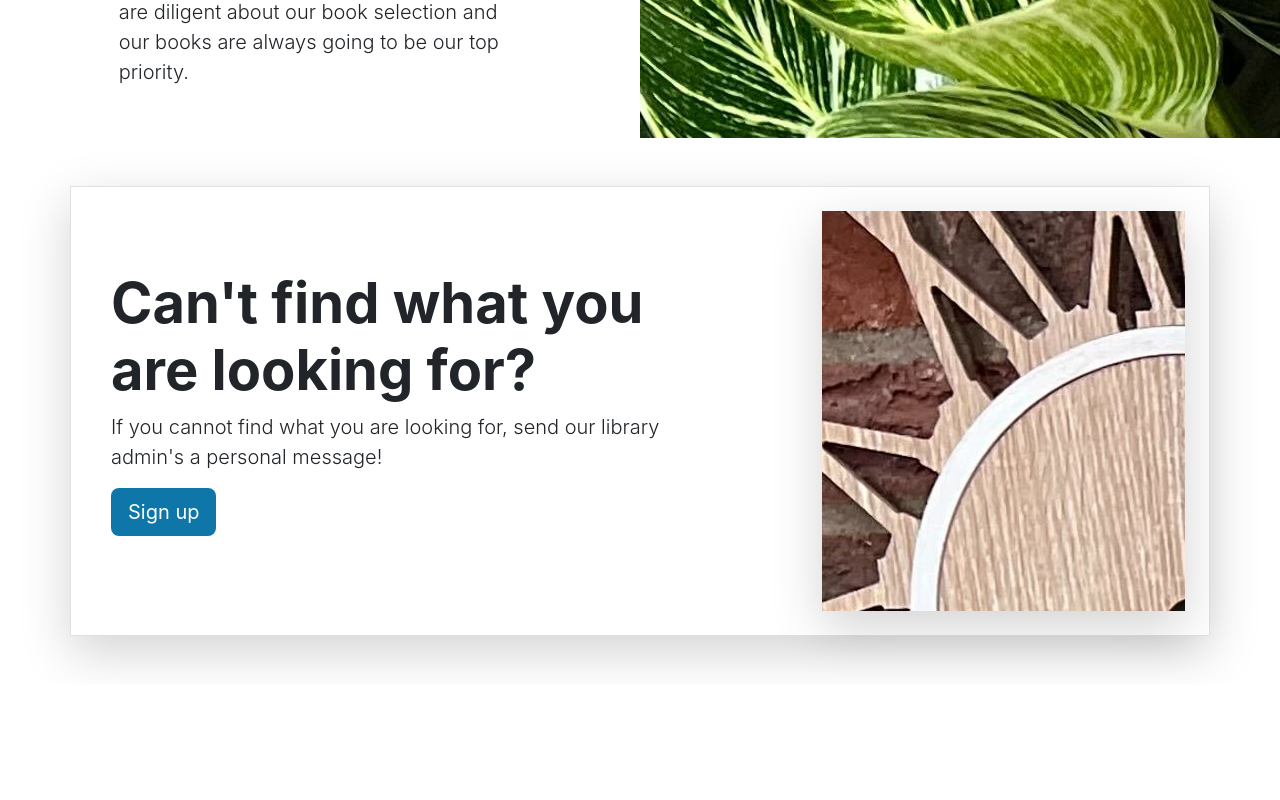
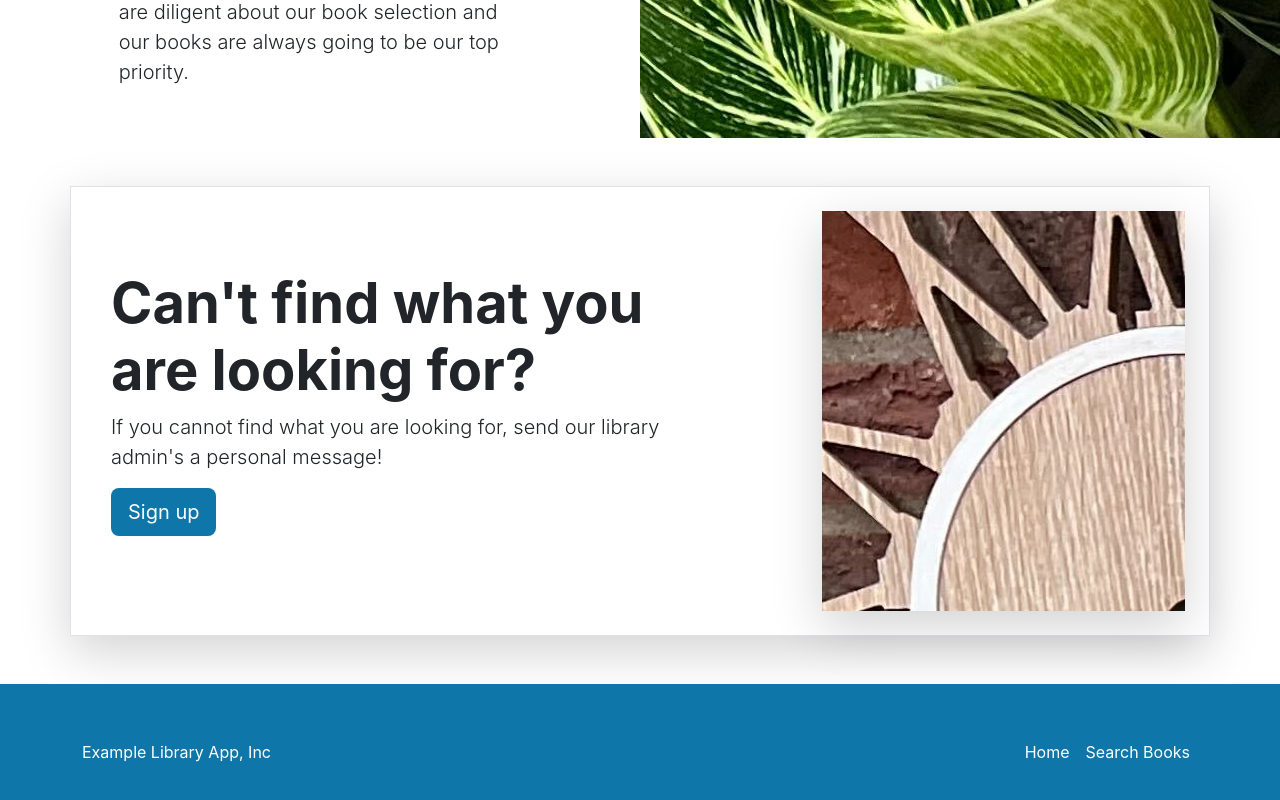
Before and after one commit to AngKokLeong/LibraryPortalFrontend, a React (Create React App) app: page / in a window 1280 px wide. Shown: the part 1786-2586 px from the top of the page. Before the commit the page ends 2470 px from the top, so only its background shows below. Built offline with nearby package versions, Linux system fonts and the light colour scheme.

Commit message:
LIB-155 added Footer component in Home Page

```diff
--- a/src/App.tsx
+++ b/src/App.tsx
@@ -5,6 +5,7 @@
 import { Carousel } from './layouts/HomePage/Carousel';
 import { Heroes } from './layouts/HomePage/Heroes';
 import { LibraryServices } from './layouts/HomePage/LibraryServices';
+import { Footer } from './layouts/NavbarAndFooter/Footer';
 
 function App() {
   return (
@@ -14,6 +15,7 @@
       <Carousel />
       <Heroes />
       <LibraryServices />
+      <Footer />
     </div>
   );
 }
--- /dev/null
+++ b/src/layouts/NavbarAndFooter/Footer.tsx
@@ -0,0 +1,24 @@
+export const Footer = () => {
+
+    return (
+        <div className='main-color'>
+            <footer className='container d-flex flex-wrap justify-content-between align-items-center py-5 main-color'>
+                <p className='col-md-4 mb-0 text-white'>Example Library App, Inc</p>
+                <ul className='nav navbar-dark col-md-4 justify-content-end'>
+                    <li className='nav-item'>
+                        <a href='#top' className='nav-link px-2 text-white'>
+                            Home
+                        </a>
+
+                    </li>
+                    <li className='nav-item'>
+                        <a href='#top' className='nav-link px-2 text-white'>
+                            Search Books
+                        </a>
+                    </li>
+                </ul>
+            </footer>
+        </div>
+    )
+
+}
```
